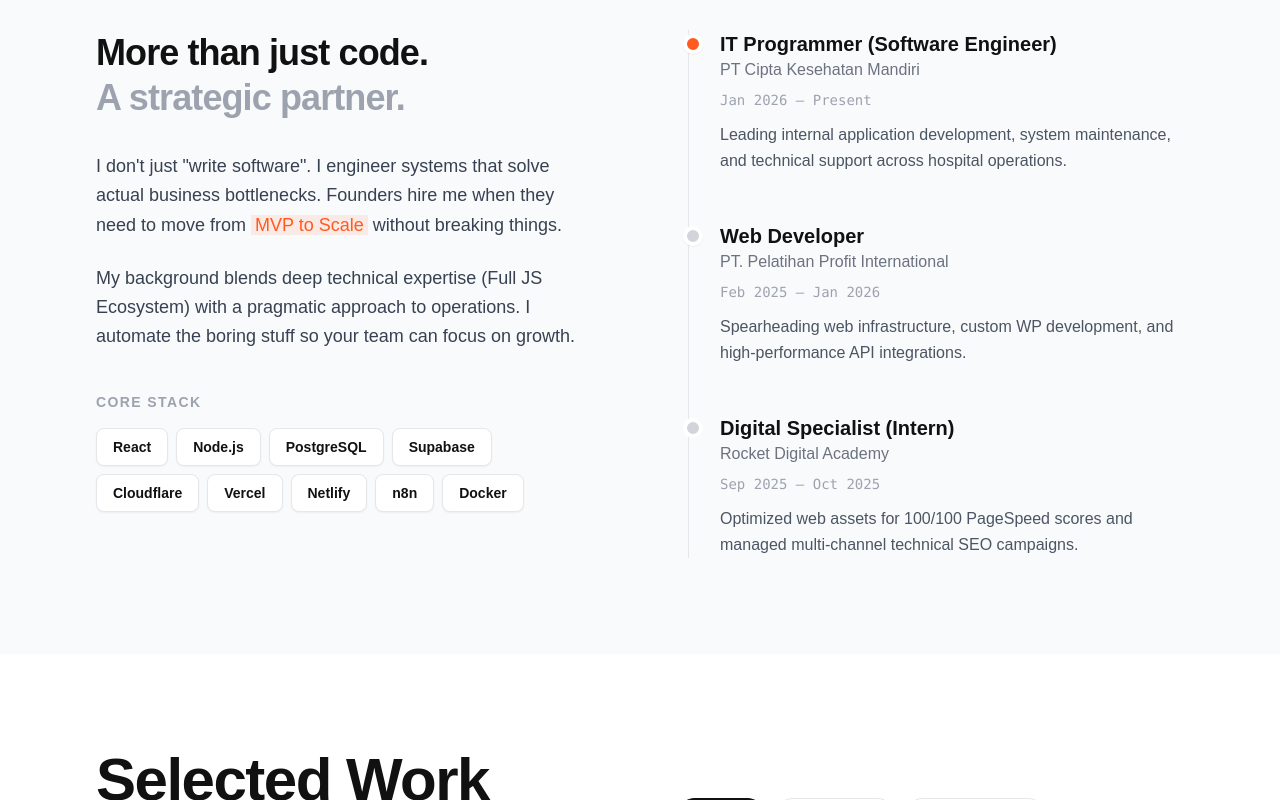
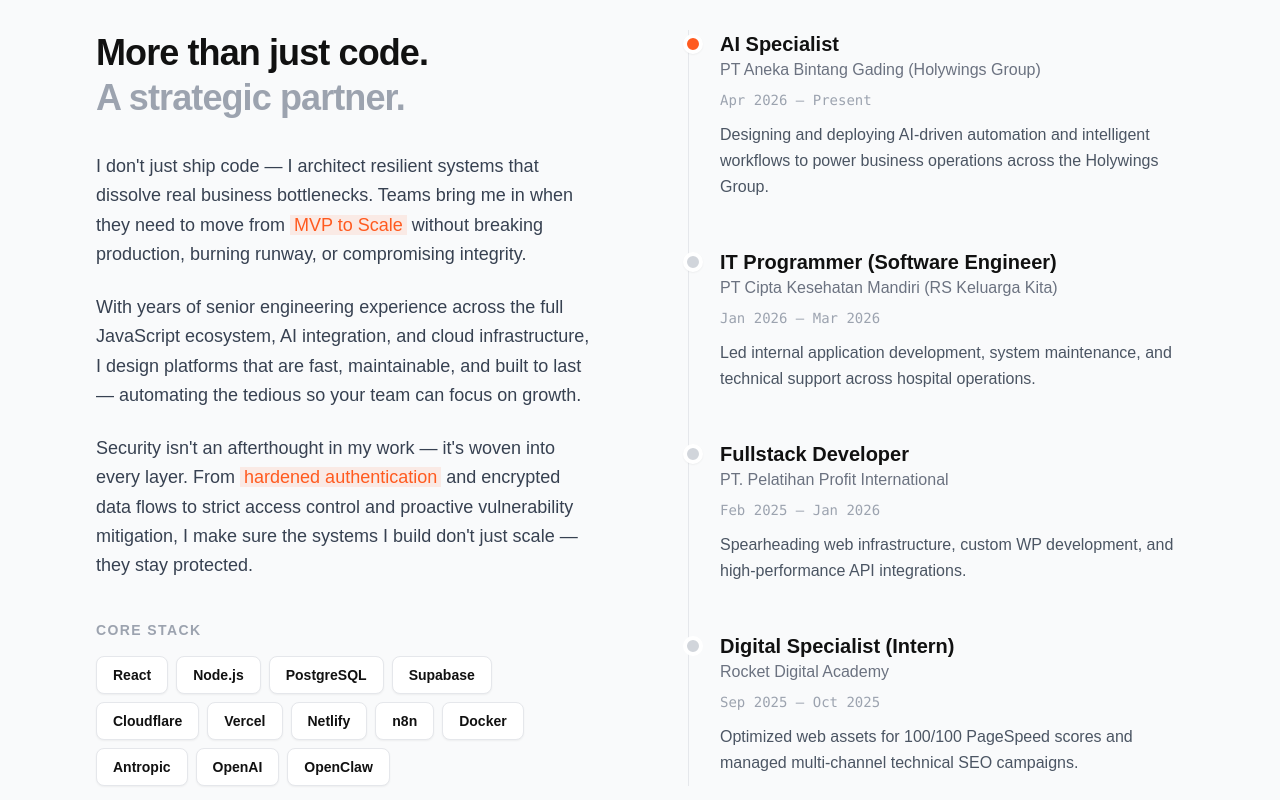
Before and after one commit to Rollands-bot/myporto, a React (Vite) app: page / in a window 1280 px wide. Shown: the part 1060-1860 px from the top of the page. Built offline with nearby package versions, Linux system fonts and the light colour scheme.

Commit message:
3 icon baru di slider

```diff
--- a/src/assets/TechIcons.jsx
+++ b/src/assets/TechIcons.jsx
@@ -5,7 +5,8 @@
 import {
   SiReact, SiNodedotjs, SiSupabase, SiJavascript, SiTailwindcss,
   SiVite, SiPostgresql, SiExpress, SiHtml5, SiCss3, SiGit,
-  SiWordpress, SiCloudflare, SiVercel, SiNetlify, SiDocker, SiMysql
+  SiWordpress, SiCloudflare, SiVercel, SiNetlify, SiDocker, SiMysql,
+  SiAnthropic, SiOpenai, SiClaude
 } from 'react-icons/si';
 
 // Wrapper to standardize size and add color
@@ -31,3 +32,6 @@
 export const NetlifyIcon = (props) => <IconWrapper Icon={SiNetlify} color="#00C7B7" {...props} />;
 export const DockerIcon = (props) => <IconWrapper Icon={SiDocker} color="#2496ED" {...props} />;
 export const MysqlIcon = (props) => <IconWrapper Icon={SiMysql} color="#4479A1" {...props} />;
+export const AnthropicIcon = (props) => <IconWrapper Icon={SiAnthropic} color="#D97757" {...props} />;
+export const OpenaiIcon = (props) => <IconWrapper Icon={SiOpenai} color="#412991" {...props} />;
+export const OpenClawIcon = (props) => <IconWrapper Icon={SiClaude} color="#D97757" {...props} />;
--- a/src/components/About.jsx
+++ b/src/components/About.jsx
@@ -18,12 +18,16 @@
           </h2>
           <div className="space-y-6 text-lg text-gray-700 leading-relaxed font-medium">
             <p>
-              I don't just "write software". I engineer systems that solve actual business bottlenecks.
-              Founders hire me when they need to move from <span className="bg-brand-orange/10 text-brand-orange px-1">MVP to Scale</span> without breaking things.
+              I don't just ship code — I architect resilient systems that dissolve real business bottlenecks.
+              Teams bring me in when they need to move from <span className="bg-brand-orange/10 text-brand-orange px-1">MVP to Scale</span> without breaking production, burning runway, or compromising integrity.
             </p>
             <p>
-              My background blends deep technical expertise (Full JS Ecosystem) with a pragmatic approach to operations.
-              I automate the boring stuff so your team can focus on growth.
+              With years of senior engineering experience across the full JavaScript ecosystem, AI integration, and cloud infrastructure,
+              I design platforms that are fast, maintainable, and built to last — automating the tedious so your team can focus on growth.
+            </p>
+            <p>
+              Security isn't an afterthought in my work — it's woven into every layer. From <span className="bg-brand-orange/10 text-brand-orange px-1">hardened authentication</span> and encrypted data flows to strict access control and proactive vulnerability mitigation,
+              I make sure the systems I build don't just scale — they stay protected.
             </p>
           </div>
 
@@ -31,7 +35,7 @@
           <div className="mt-10">
              <h3 className="text-sm font-bold uppercase tracking-widest text-gray-400 mb-4">Core Stack</h3>
              <div className="flex flex-wrap gap-2">
-                {['React', 'Node.js', 'PostgreSQL','Supabase','Cloudflare','Vercel','Netlify','n8n','Docker'].map((tech) => (
+                {['React', 'Node.js', 'PostgreSQL','Supabase','Cloudflare','Vercel','Netlify','n8n','Docker','Antropic','OpenAI','OpenClaw'].map((tech) => (
                   <span key={tech} className="px-4 py-2 bg-white border border-gray-200 rounded-lg text-sm font-semibold text-dark shadow-sm">
                     {tech}
                   </span>
@@ -55,18 +59,29 @@
              {/* Item 0 */}
              <div className="relative">
                 <div className="absolute -left-[37px] top-1 w-5 h-5 bg-brand-orange rounded-full border-4 border-white shadow-sm"></div>
-                <h3 className="text-xl font-bold text-dark">IT Programmer (Software Engineer)</h3>
-                <p className="text-gray-500 mb-2 font-medium">PT Cipta Kesehatan Mandiri</p>
-                <p className="text-sm text-gray-400 font-mono mb-3">Jan 2026 – Present</p>
+                <h3 className="text-xl font-bold text-dark">AI Specialist</h3>
+                <p className="text-gray-500 mb-2 font-medium">PT Aneka Bintang Gading (Holywings Group)</p>
+                <p className="text-sm text-gray-400 font-mono mb-3">Apr 2026 – Present</p>
                 <p className="text-gray-600 leading-relaxed">
-                   Leading internal application development, system maintenance, and technical support across hospital operations.
+                   Designing and deploying AI-driven automation and intelligent workflows to power business operations across the Holywings Group.
                 </p>
              </div>
 
              {/* Item 1 */}
              <div className="relative">
                 <div className="absolute -left-[37px] top-1 w-5 h-5 bg-gray-300 rounded-full border-4 border-white shadow-sm"></div>
-                <h3 className="text-xl font-bold text-dark">Web Developer</h3>
+                <h3 className="text-xl font-bold text-dark">IT Programmer (Software Engineer)</h3>
+                <p className="text-gray-500 mb-2 font-medium">PT Cipta Kesehatan Mandiri (RS Keluarga Kita)</p>
+                <p className="text-sm text-gray-400 font-mono mb-3">Jan 2026 – Mar 2026</p>
+                <p className="text-gray-600 leading-relaxed">
+                   Led internal application development, system maintenance, and technical support across hospital operations.
+                </p>
+             </div>
+
+             {/* Item 2 */}
+             <div className="relative">
+                <div className="absolute -left-[37px] top-1 w-5 h-5 bg-gray-300 rounded-full border-4 border-white shadow-sm"></div>
+                <h3 className="text-xl font-bold text-dark">Fullstack Developer</h3>
                 <p className="text-gray-500 mb-2 font-medium">PT. Pelatihan Profit International</p>
                 <p className="text-sm text-gray-400 font-mono mb-3">Feb 2025 – Jan 2026</p>
                 <p className="text-gray-600 leading-relaxed">
--- a/src/components/TechStackSlider.jsx
+++ b/src/components/TechStackSlider.jsx
@@ -3,7 +3,8 @@
 import {
   ReactIcon, NodeIcon, SupabaseIcon, JsIcon, TailwindIcon,
   ViteIcon, PostgresIcon, ExpressIcon, HtmlIcon, CssIcon, GitIcon,
-  WordpressIcon, CloudflareIcon, VercelIcon, NetlifyIcon, DockerIcon, MysqlIcon
+  WordpressIcon, CloudflareIcon, VercelIcon, NetlifyIcon, DockerIcon, MysqlIcon,
+  AnthropicIcon, OpenaiIcon, OpenClawIcon
 } from '../assets/TechIcons';
 
 const techStack = [
@@ -23,7 +24,10 @@
   { name: "Express", Icon: ExpressIcon },
   { name: "HTML5", Icon: HtmlIcon },
   { name: "CSS3", Icon: CssIcon },
-  { name: "Git", Icon: GitIcon }
+  { name: "Git", Icon: GitIcon },
+  { name: "Anthropic", Icon: AnthropicIcon },
+  { name: "OpenAI", Icon: OpenaiIcon },
+  { name: "OpenClaw", Icon: OpenClawIcon }
 ];
 
 const TechStackSlider = () => {
```
Also changed, not shown: 1 other file (tests, documents, lock files or other folders).
